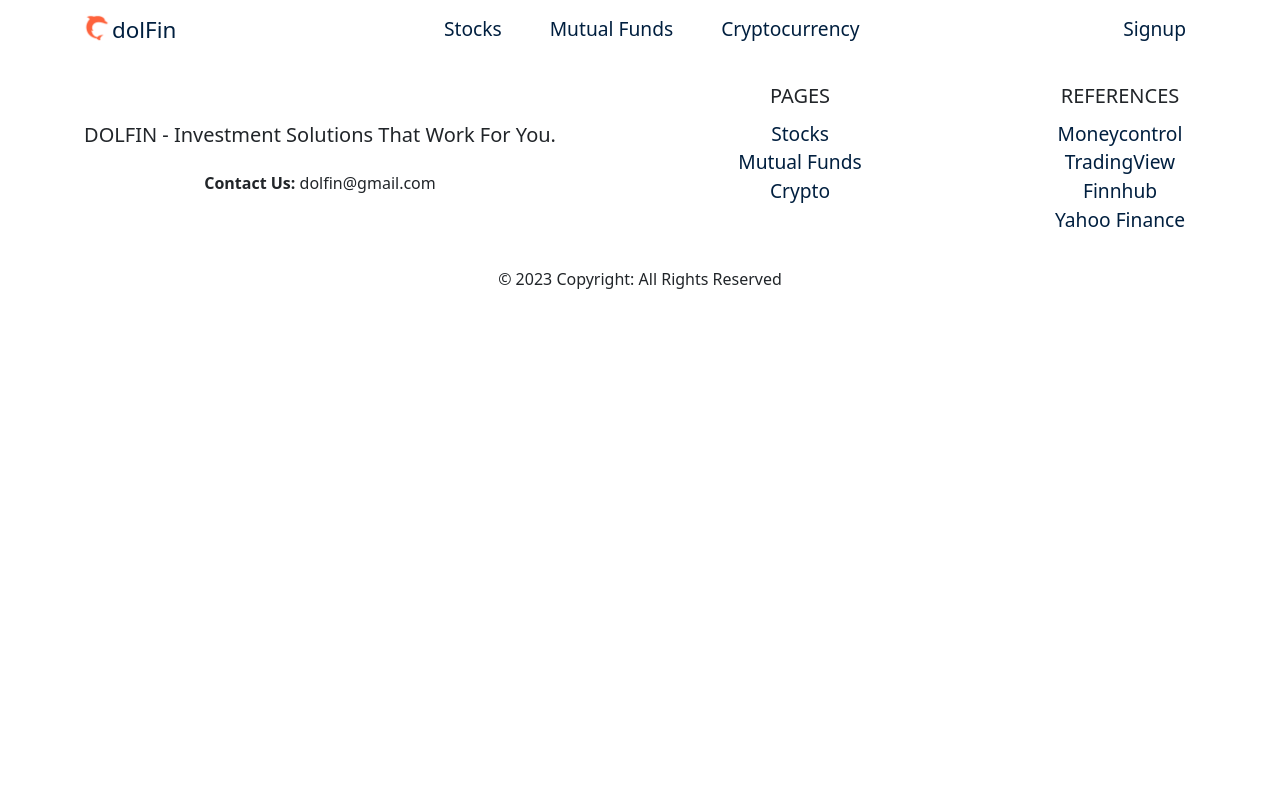
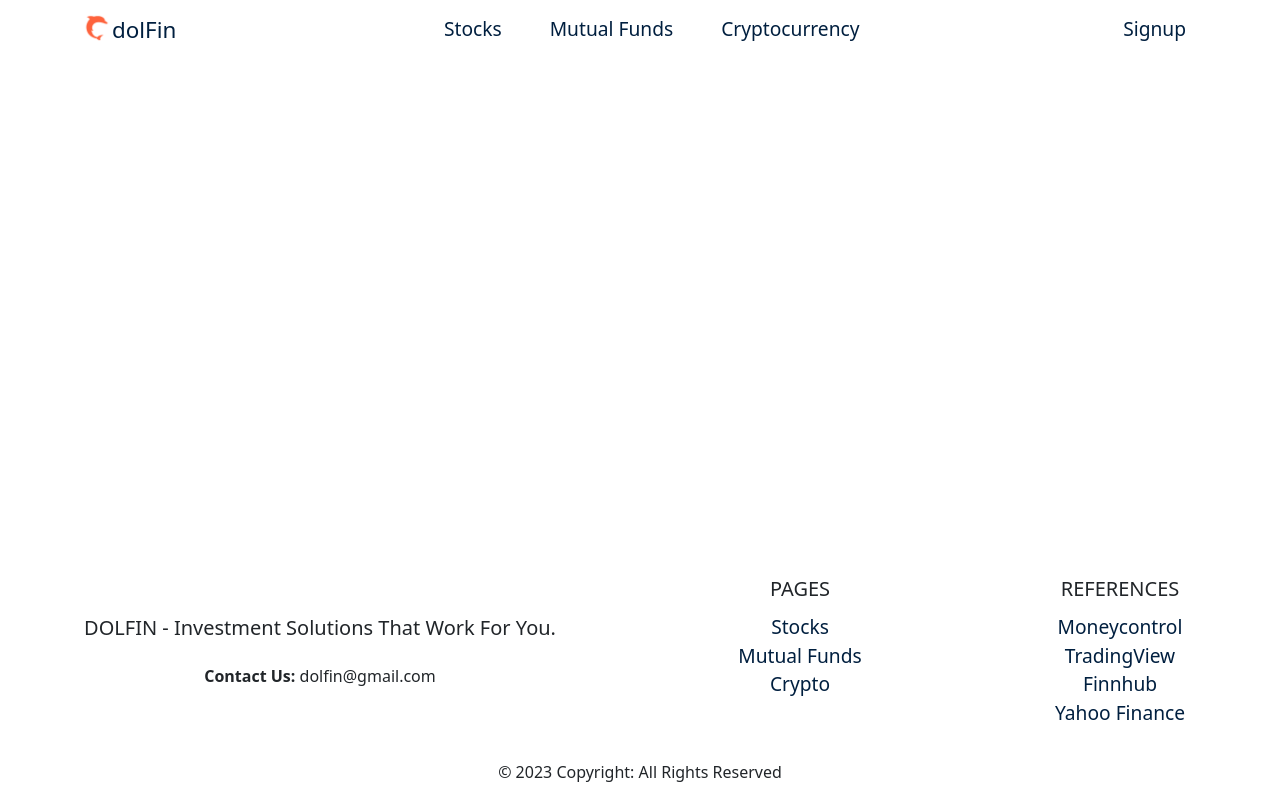
Before and after one commit to dakshayahuja/dolFin, a React (Create React App) app in the folder client/: page / in a window 1280 px wide. Built offline with nearby package versions, Linux system fonts and the light colour scheme.

Commit message:
updated footer

```diff
--- a/client/src/Components/Footer.css
+++ b/client/src/Components/Footer.css
@@ -0,0 +1,3 @@
+/* .page-footer{
+    background-color: aliceblue;
+} */
--- a/client/src/Components/Footer.jsx
+++ b/client/src/Components/Footer.jsx
@@ -1,8 +1,9 @@
+import "./Footer.css";
 import React from "react";
 import { Link } from "react-router-dom";
 
 const Footer = () => (
-  <footer className="page-footer font-small blue pt-4">
+  <footer className="page-footer font-small blue pt-4 fixed-bottom">
     <div className="container-fluid text-center text-md-left">
       <div className="row">
         <div className="col-md-6 my-auto">
--- a/client/src/Components/Navbar.css
+++ b/client/src/Components/Navbar.css
@@ -1,3 +1,7 @@
+/* .navbar{
+  background-color: aliceblue;
+} */
+
 a{
   text-decoration:none;
   color: #001f3f;
--- a/client/src/Components/Navbar.jsx
+++ b/client/src/Components/Navbar.jsx
@@ -22,7 +22,7 @@ function AppBar() {
   pageDecide();
   return (
     <>
-      <Navbar collapseOnSelect expand="lg">
+      <Navbar collapseOnSelect expand="lg" className="navbar">
         <Container>
           <Navbar.Brand>
             <Link to="/">
```
